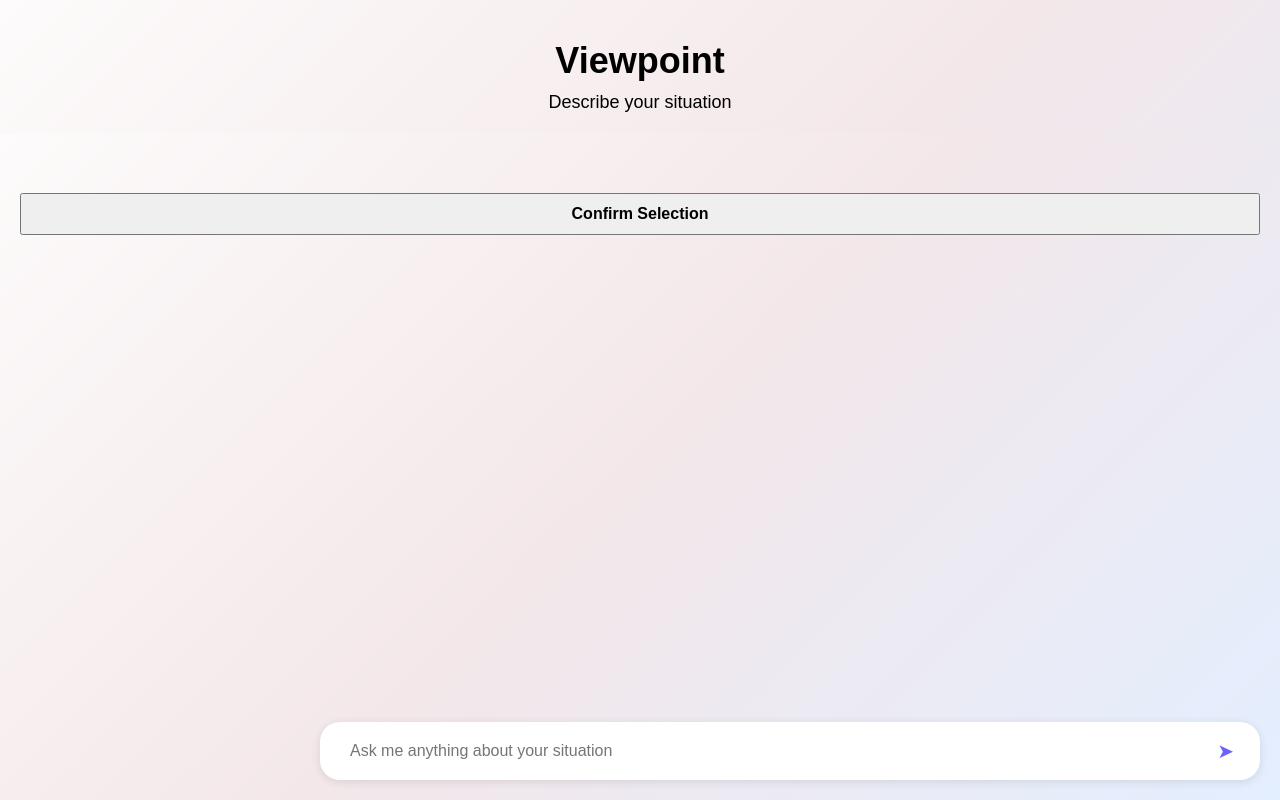
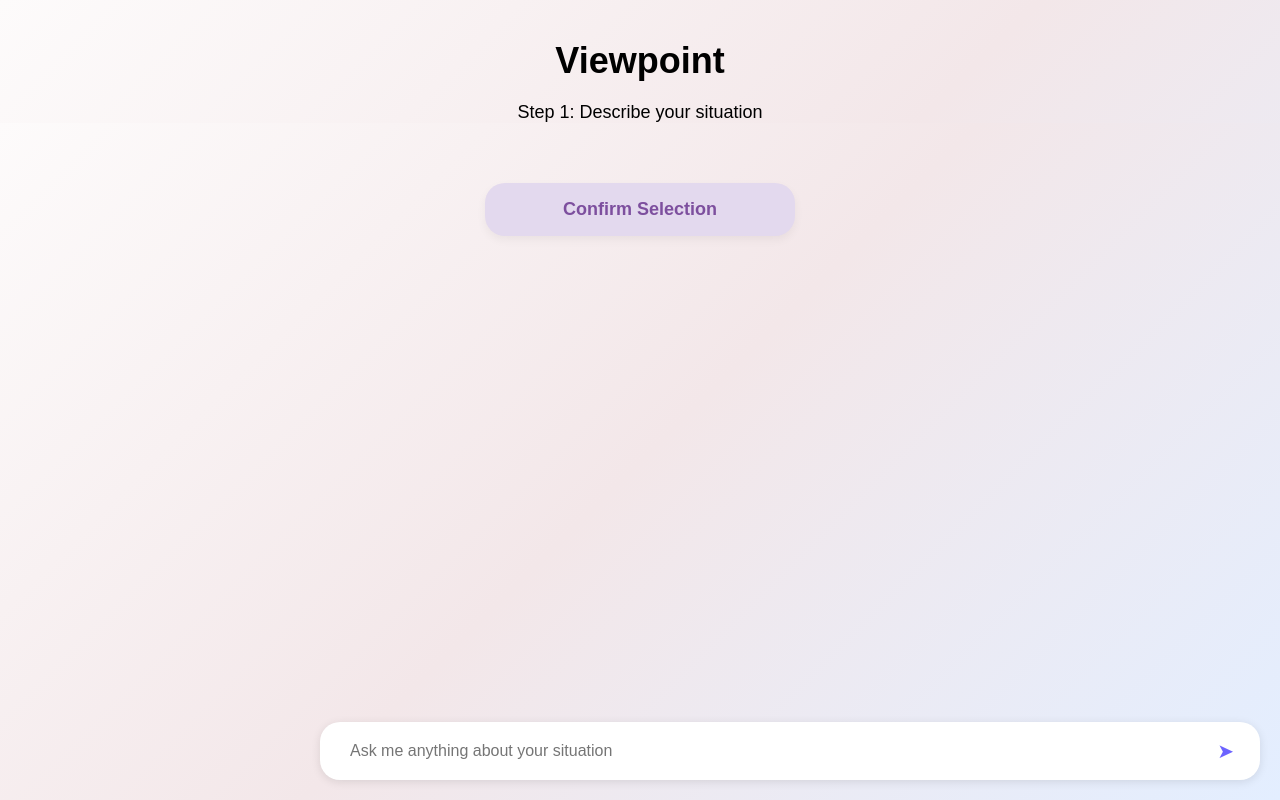
Before and after one commit to kimjoel3/ViewPoint, a Flask app: page /google-login in a window 1280 px wide. Run offline with Flask 3, Linux system fonts and the light colour scheme.

Commit message:
1) Updated spinner - text color matches theme, and is aligned. 2) Updated confirm selection to match theme, not take up whole screen

```diff
--- a/templates/start.html
+++ b/templates/start.html
@@ -24,17 +24,21 @@
             left: 50%;
             transform: translate(-50%, -50%);
             text-align: center;
+            align-items: center;
+            justify-content: center;
+            gap: 10px; /* Space between spinner and text */
+            font-size: 18px;
+            font-weight: bold;
+            color: #7D4F9E; /* Match the theme color */
         }
 
         .spinner-icon {
-            display: inline-block;
-            width: 20px;
-            height: 20px;
-            border: 2px solid #ccc;
-            border-top: 2px solid #7D4F9E;
+            width: 24px;
+            height: 24px;
+            border: 3px solid #ccc;
+            border-top: 3px solid #7D4F9E;
             border-radius: 50%;
             animation: spin 1s linear infinite;
-            margin-right: 5px;
         }
 
         @keyframes spin {
@@ -176,22 +180,38 @@
             font-size: 20px;
             color: #6c63ff;
         }
+        #confirm-selection {
+            display: block;
+            margin: 20px auto; /* center button */
+            padding: 16px 32px;
+            font-size: 18px;
+            font-weight: bold;
+            background: #e3d9ee; /* light purple bg */
+            color: #7D4F9E; /* dark purple text */
+            border: none;
+            border-radius: 20px; /*round corners */
+            cursor: pointer;
+            transition: background 0.3s, transform 0.2s;
+            width: 25%;
+            text-align: center;
+            box-shadow: 0 4px 10px rgba(0, 0, 0, 0.05);
+        }
     </style>
 </head>
 <body>
     <!-- New header block -->
-    <div id="header" style="text-align: center; margin-top: 40px; margin-bottom: 20px;">
+    <div id="header" style="text-align: center; margin-top: 40px; margin-bottom: 0px;">
         <div style="font-size: 36px; font-weight: bold;">Viewpoint</div>
-        <div id="subheading" style="font-size: 18px; padding-top: 10px;">Describe your situation</div>
+        <div id="subheading" style="font-size: 18px; padding-top: 20px;"> Step 1: Describe your situation</div>
     </div>
 
     <div class="content">
-        <h1>Select 3 Perspectives</h1>
+        <h1>Step 2: Select 3 Perspectives</h1>
         <div id="loading-spinner">
             <span class="spinner-icon"></span> Loading perspectives...
         </div>
         <div class="perspective-list" id="perspective-list"></div>
-        <button id="confirm-selection" style="margin-top: 20px; padding: 10px 20px; font-size: 16px; font-weight: bold;">Confirm Selection</button>
+        <button id="confirm-selection">Confirm Selection</button>
 
         <div id="chat-container" style="display: none;">
             <div id="tabs"></div>
@@ -265,6 +285,7 @@ document.getElementById("confirm-selection").addEventListener("click", () => {
         // Send selected perspectives to backend and initialize chat
         confirmPerspectivesAndInitializeChat();
     } else {
+        // force user to select 3
         alert("Please select exactly 3 perspectives.");
     }
 });
@@ -273,8 +294,11 @@ document.getElementById("confirm-selection").addEventListener("click", () => {
 function confirmPerspectivesAndInitializeChat() {
     // spinner now says loading responses instead of loading perspectives AFTER perspectives confirmed
     var spinner = document.getElementById("loading-spinner");
+    console.log('koby here')
+
     spinner.innerHTML = '<span class="spinner-icon"></span> Loading responses...';
-    spinner.style.display = "block";
+    spinner.style.display = "flex"; // Ensure it's visible and aligned
+
 
     fetch("/get_response", {
         method: "POST",
@@ -293,7 +317,7 @@ function confirmPerspectivesAndInitializeChat() {
         // Now show the chat interface
         document.getElementById("chat-container").style.display = "block";
         // Update header text to indicate follow-up messaging
-        document.getElementById("subheading").textContent = "send follow ups to specific perspectives";
+        document.getElementById("subheading").textContent = "Step 3: Follow-up with specific perspectives";
 
         // Create tabs for the selected perspectives
         createChatTabs();
@@ -350,7 +374,7 @@ function createChatTabs() {
 function fetchPerspectives(userInput) {
     initialUserInput = userInput; // Store the initial user input for later use
     const spinner = document.getElementById("loading-spinner");
-    spinner.style.display = "block";  // show loading spinner before prompts load
+    spinner.style.display = "flex";  // show loading spinner before prompts load
 
     fetch("/get_response", {
         method: "POST",
@@ -382,7 +406,7 @@ document.getElementById("send-button").addEventListener("click", () => {
     // If we haven't initialized the chat yet, fetch perspectives
     if (Object.keys(perspectives).length === 0) {
         // Update header to prompt perspective selection
-        document.getElementById("subheading").textContent = "select 3 perspectives";
+        document.getElementById("subheading").textContent = "Step 2: Select 3 perspectives";
         fetchPerspectives(message);
     } else {
         // Otherwise, send the new message
```
